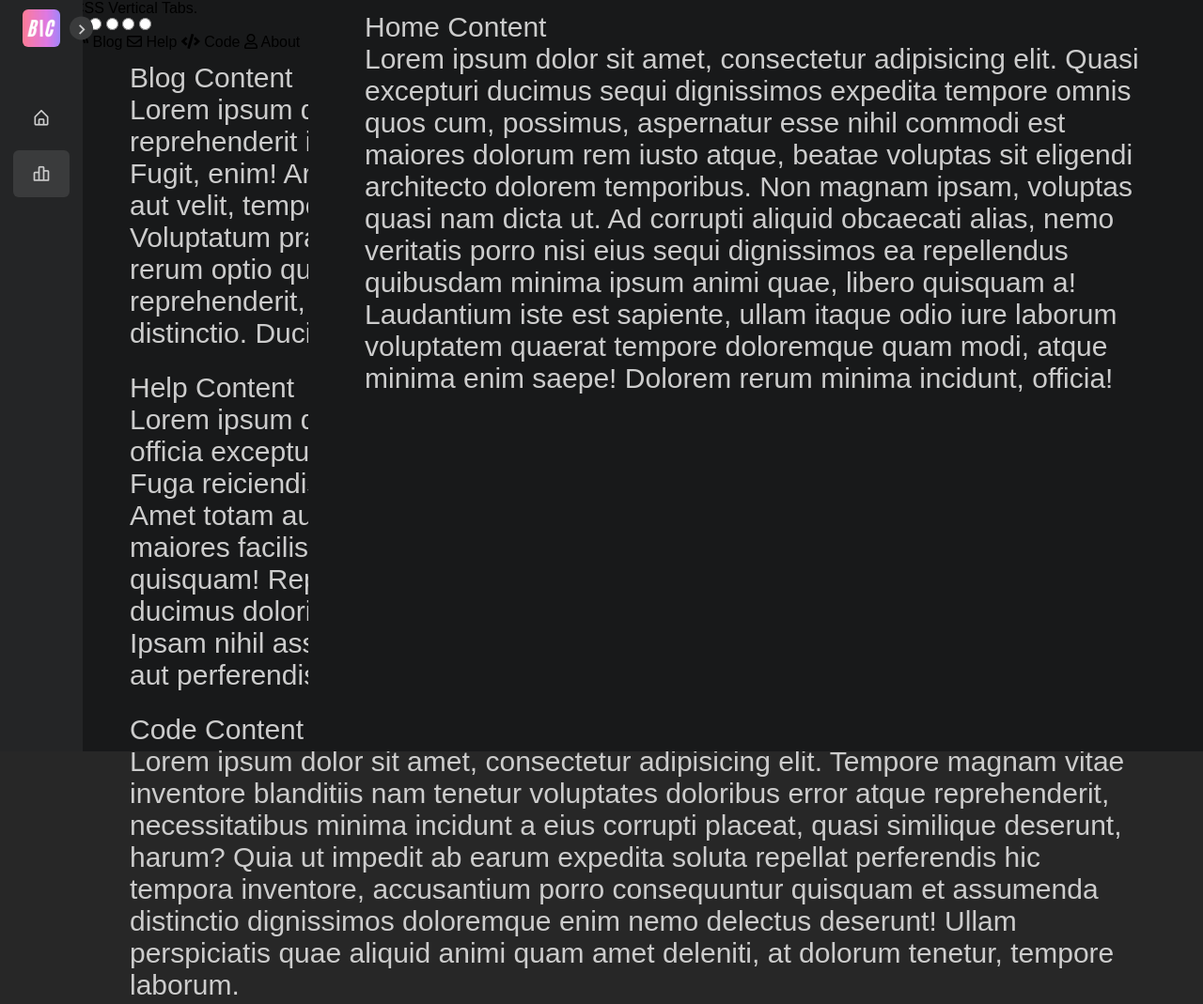
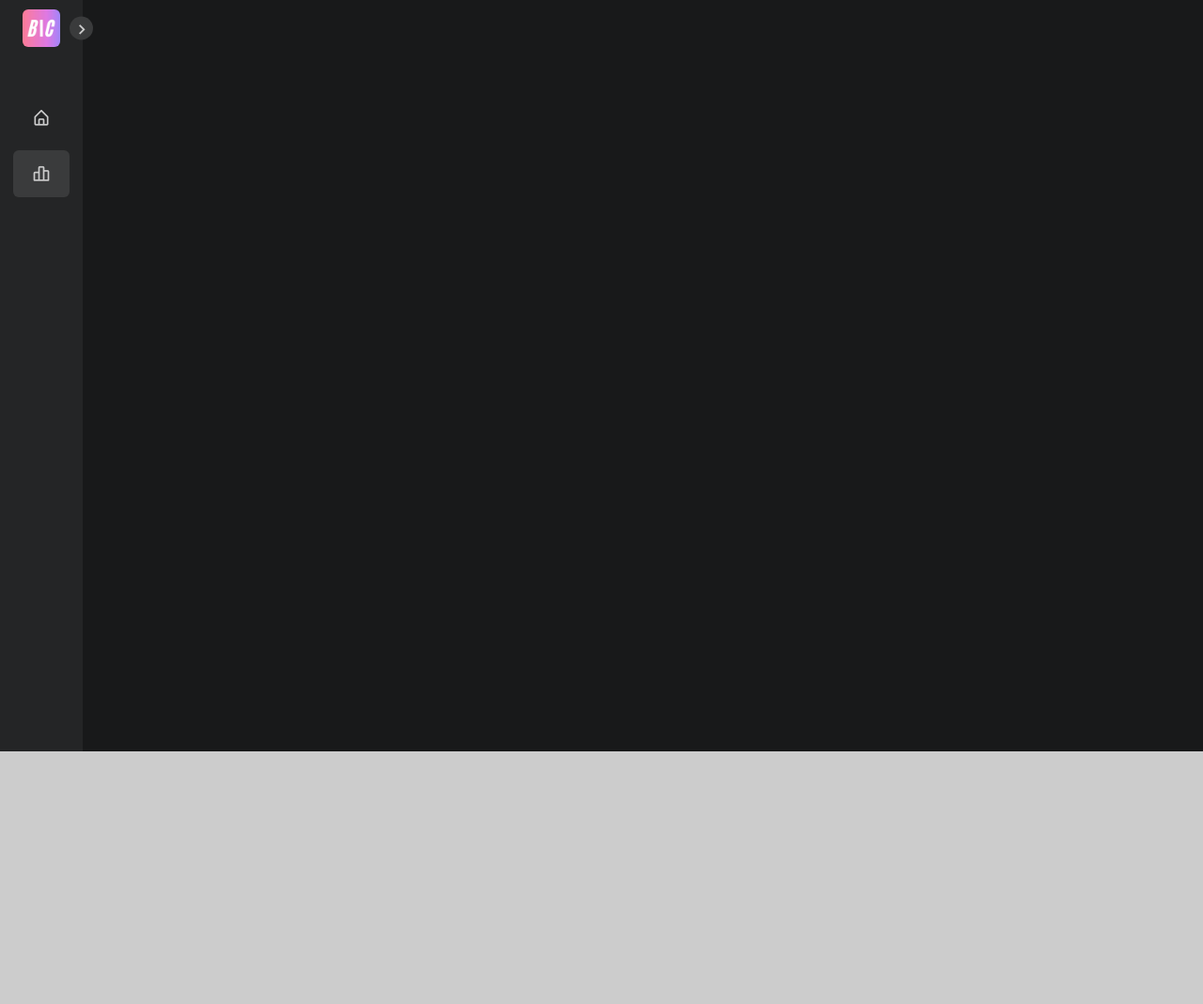
Before and after one commit to KubsonYT22/ByJnsz999, a plain HTML site: page page1.html in a window 1280 px wide. Shown: the top 1069 px of the page at 94% size. After the commit the page ends 800 px from the top, so only its background shows below. Drawn offline with nearby package versions, Linux system fonts and the light colour scheme; files that its build step writes are made by us from their sources.

Commit message:
Update page1.html

```diff
--- a/page1.html
+++ b/page1.html
@@ -173,76 +173,7 @@
 
 
     <section class="home">
-<!DOCTYPE html>
-<!-- Designined by CodingLab | www.youtube.com/codinglabyt -->
-<html lang="en" dir="ltr">
-  <head>
-    <meta charset="UTF-8">
-    <title> CSS Vertical Tabs | CodingLab </title>
-    <link rel="stylesheet" href="style.css">
-    <!-- Fontawesome CDN Link -->
-    <link rel="stylesheet" href="https://cdnjs.cloudflare.com/ajax/libs/font-awesome/5.15.2/css/all.min.css"/>
-     <meta name="viewport" content="width=device-width, initial-scale=1.0">
-   </head>
-<body>
-  <div class="container">
-    <div class="topic">CSS Vertical Tabs.</div>
-    <div class="content">
-      <input type="radio" name="slider" checked id="home">
-      <input type="radio" name="slider" id="blog">
-      <input type="radio" name="slider" id="help">
-      <input type="radio" name="slider" id="code">
-      <input type="radio" name="slider" id="about">
-      <div class="list">
-        <label for="home" class="home">
-        <i class="fas fa-home"></i>
-        <span class="title">Home</span>
-      </label>
-      <label for="blog" class="blog">
-        <span class="icon"><i class="fas fa-blog"></i></span>
-        <span class="title">Blog</span>
-      </label>
-      <label for="help" class="help">
-        <span class="icon"><i class="far fa-envelope"></i></span>
-        <span class="title">Help</span>
-      </label>
-      <label for="code" class="code">
-        <span class="icon"><i class="fas fa-code"></i></span>
-        <span class="title">Code</span>
-      </label>
-      <label for="about" class="about">
-        <span class="icon"><i class="far fa-user"></i></span>
-        <span class="title">About</span>
-      </label>
-      <div class="slider"></div>
-    </div>
-      <div class="text-content">
-        <div class="home text">
-          <div class="title">Home Content</div>
-          <p>Lorem ipsum dolor sit amet, consectetur adipisicing elit. Quasi excepturi ducimus sequi dignissimos expedita tempore omnis quos cum, possimus, aspernatur esse nihil commodi est maiores dolorum rem iusto atque, beatae voluptas sit eligendi architecto dolorem temporibus. Non magnam ipsam, voluptas quasi nam dicta ut. Ad corrupti aliquid obcaecati alias, nemo veritatis porro nisi eius sequi dignissimos ea repellendus quibusdam minima ipsum animi quae, libero quisquam a! Laudantium iste est sapiente, ullam itaque odio iure laborum voluptatem quaerat tempore doloremque quam modi, atque minima enim saepe! Dolorem rerum minima incidunt, officia!</p>
-        </div>
-        <div class="blog text">
-          <div class="title">Blog Content</div>
-          <p>Lorem ipsum dolor sit amet, consectetur adipisicing elit. Alias tempora, unde reprehenderit incidunt excepturi blanditiis ullam dignissimos provident quam? Fugit, enim! Architecto ad officiis dignissimos ex quae iusto amet pariatur, ea eius aut velit, tempora magnam hic autem maiores unde corrupti tenetur delectus! Voluptatum praesentium labore consectetur ea qui illum illo distinctio, sunt, ipsam rerum optio quibusdam cum a? Aut facilis non fuga molestiae voluptatem omnis reprehenderit, dignissimos commodi repellat sapiente natus ipsam, ipsa distinctio. Ducimus repudiandae fuga aliquid, numquam.</p>
-        </div>
-        <div class="help text">
-          <div class="title">Help Content</div>
-          <p>Lorem ipsum dolor sit amet, consectetur adipisicing elit. Maiores error neque, officia excepturi dolores quis dolor, architecto iusto deleniti a soluta nostrum. Fuga reiciendis beatae, dicta voluptatem, vitae eligendi maxime accusamus. Amet totam aut odio velit cumque autem neque sequi provident mollitia, nisi sunt maiores facilis debitis in officiis asperiores saepe quo soluta laudantium ad non quisquam! Repellendus culpa necessitatibus aliquam quod mollitia perspiciatis ducimus doloribus perferendis autem, omnis, impedit, veniam qui dolorem? Ipsam nihil assumenda, sit ratione blanditiis eius aliquam libero iusto, dolorum aut perferendis modi laboriosam sint dolor.</p>
-        </div>
-        <div class="code text">
-          <div class="title">Code Content</div>
-          <p>Lorem ipsum dolor sit amet, consectetur adipisicing elit. Tempore magnam vitae inventore blanditiis nam tenetur voluptates doloribus error atque reprehenderit, necessitatibus minima incidunt a eius corrupti placeat, quasi similique deserunt, harum? Quia ut impedit ab earum expedita soluta repellat perferendis hic tempora inventore, accusantium porro consequuntur quisquam et assumenda distinctio dignissimos doloremque enim nemo delectus deserunt! Ullam perspiciatis quae aliquid animi quam amet deleniti, at dolorum tenetur, tempore laborum.</p>
-        </div>
-        <div class="about text">
-          <div class="title">About Content</div>
-          <p>Lorem ipsum dolor sit amet, consectetur adipisicing elit. Necessitatibus incidunt possimus quas ad, sit nam veniam illo ullam sapiente, aspernatur fugiat atque. Laboriosam libero voluptatum molestiae veniam earum quisquam, laudantium aperiam, eligendi dicta animi maxime sunt non nisi, ex, ipsa! Soluta ex, quibusdam voluptatem distinctio asperiores recusandae veritatis optio dolorem illo nesciunt quos ullam, dicta numquam ipsam cumque sed. Blanditiis omnis placeat, enim sit dicta eligendi voluptatibus laborum consectetur repudiandae tempora numquam molestiae rerum mollitia nemo. Velit perspiciatis, nesciunt, quo illo quas error debitis molestiae et sapiente neque tempore natus?</p>
-        </div>
-      </div>
-    </div>
-  </div>
 
-</body>
-</html>
     </section>
 
 
```
